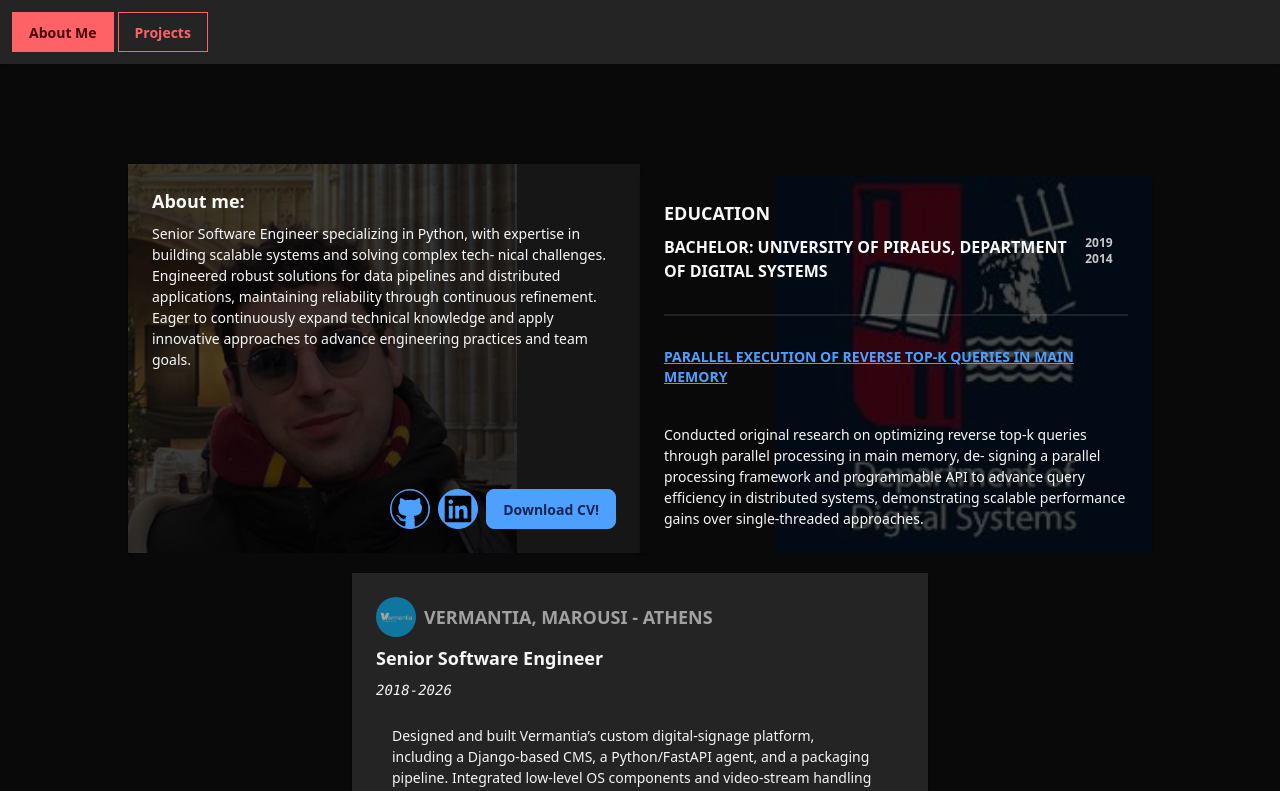
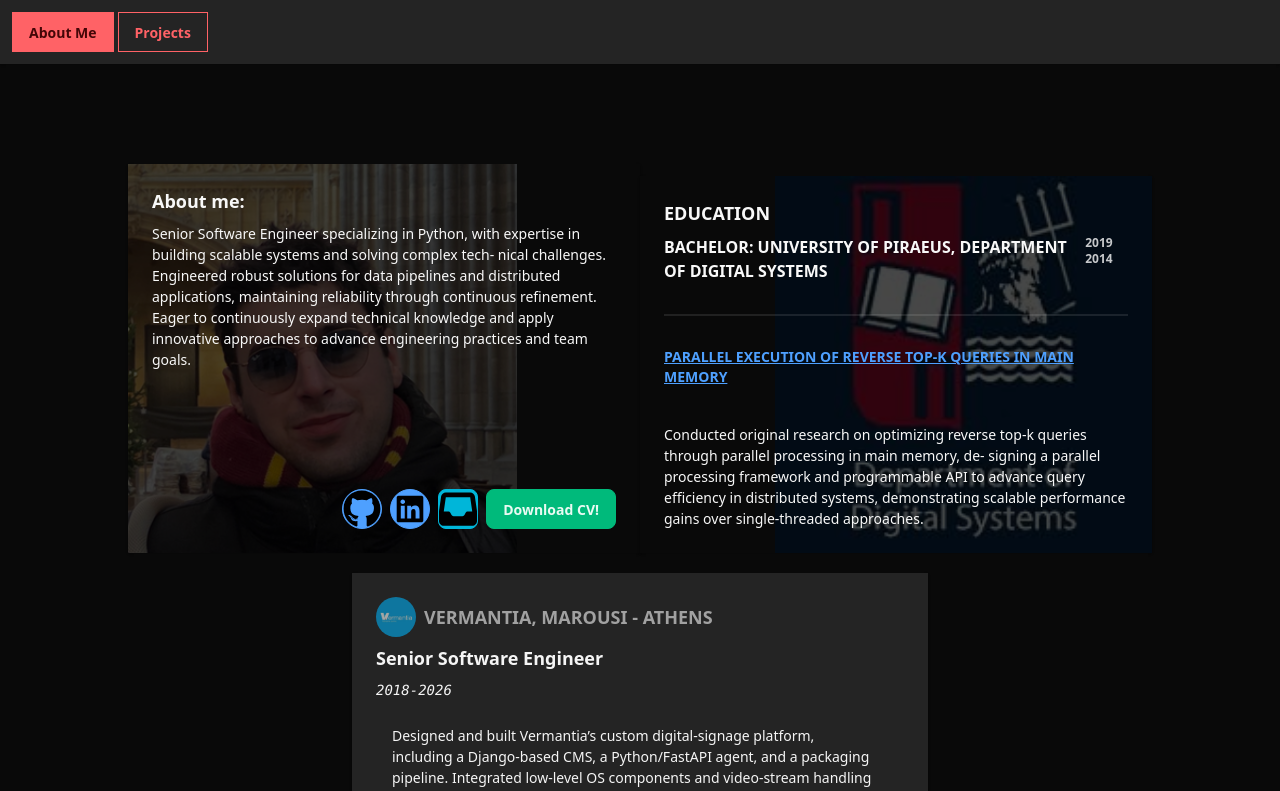
Before and after one commit to giannis-papaioannou/papaioannou.dev, a Next.js app: page / in a window 1280 px wide. Shown: the top 791 px of the page. Built offline with nearby package versions, Linux system fonts and the light colour scheme.

Commit message:
fix: small fixes

```diff
--- a/components/about-me/about.tsx
+++ b/components/about-me/about.tsx
@@ -1,11 +1,12 @@
 import LinkedInSvg from "../../public/svgs/linkedin-brand-solid.svg"
 import GithubSvg from "../../public/svgs/github-brands-solid.svg"
+import EmailSvg from "../../public/svgs/envelope-solid.svg"
 import Image from "next/image";
 
 export default function About() {
   return (
     <>
-      <div className="card bg-base-200 md:image-full shadow-sm md:max-w-lg">
+      <div className="card bg-base-100 md:image-full shadow-sm md:max-w-lg ">
         <figure className="justify-start">
           <img src="images/me.png" />
         </figure>
@@ -35,7 +36,13 @@ export default function About() {
               <Image src={LinkedInSvg} alt="linked-in-icon" />
             </a>
             <a
-              className="btn btn-secondary"
+              className="btn btn-info btn-square"
+              href="mailto:papaioannou.giannis@protonmail.com"
+            >
+              <Image src={EmailSvg} alt="email-icon" />
+            </a>
+            <a
+              className="btn btn-success"
               href="pdf/PapaioannouGiannis-CV.pdf"
             >
               Download CV!
```
Also changed, not shown: public/svgs/envelope-solid.svg (added).
